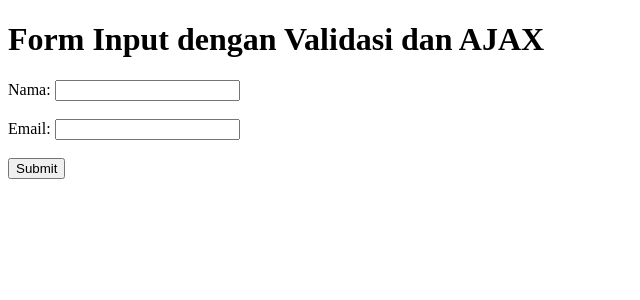
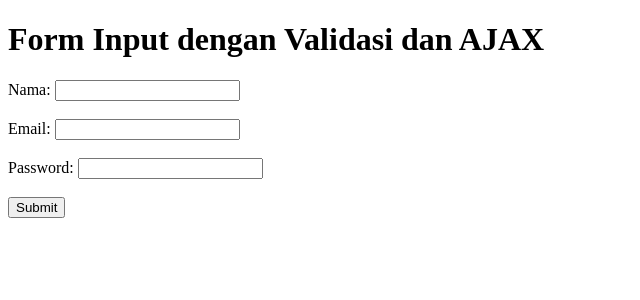
Before and after one commit to afadlih/studying, a PHP site: the page made by dasarWeb/PRAKTIKUM 7/form_validasi.php in a window 1280 px wide. Shown: the top 300 px of the page, without its empty margins (0-640 px from the left). Run offline with PHP 8.4, Linux system fonts and the light colour scheme.

Commit message:
P7_Praktikum 7: Validasi Form_Soal 7.4

```diff
--- a/dasarWeb/PRAKTIKUM 7/form_validasi.php
+++ b/dasarWeb/PRAKTIKUM 7/form_validasi.php
@@ -17,6 +17,10 @@
         <input type="text" id="email" name="email">
         <span id="email-error" style="color: red;"></span><br><br>
 
+        <label for="password">Password:</label>
+        <input type="password" id="password" name="password">
+        <span id="password-error" style="color: red;"></span><br><br>
+
         <input type="submit" value="Submit">
     </form>
 
@@ -28,6 +32,7 @@
                 event.preventDefault();
                 var nama = $("#nama").val();
                 var email = $("#email").val();
+                var password = $("#password").val();
                 var valid = true;
 
                 if (nama === "") {
@@ -44,13 +49,24 @@
                     $("#email-error").text("");
                 }
 
+                if (password === "") {
+                    $("#password-error").text("Password harus diisi.");
+                    valid = false;
+                } else if (password.length < 8) {
+                    $("#password-error").text("Password harus minimal 8 karakter.");
+                    valid = false;
+                } else {
+                    $("#password-error").text("");
+                }
+
                 if (valid) {
                     $.ajax({
                         url: "proses_validasi.php",
                         type: "POST",
                         data: {
                             nama: nama,
-                            email: email
+                            email: email,
+                            password: password
                         },
                         success: function(response) {
                             $("#result").html(response);
```
Also changed, not shown: dasarWeb/PRAKTIKUM 7/proses_validasi.php (+9 -1 lines).
